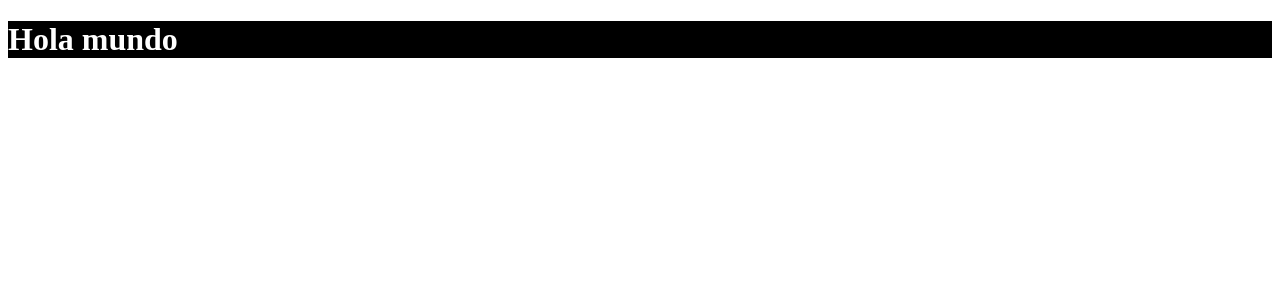
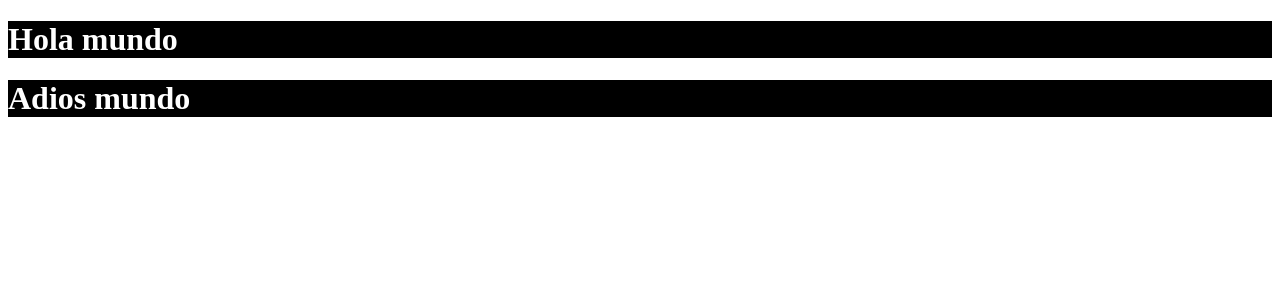
Before and after one commit to Manu2416/CodeTogether, a Vue app: page / in a window 1280 px wide. Shown: the top 300 px of the page. Built offline with nearby package versions, Linux system fonts and the light colour scheme.

Commit message:
prueba de conflicto

```diff
--- a/src/App.vue
+++ b/src/App.vue
@@ -1,5 +1,6 @@
 <template>
  <h1>Hola mundo</h1>
+ <h1>Adios mundo</h1>
 </template>
 
 <script>
```
